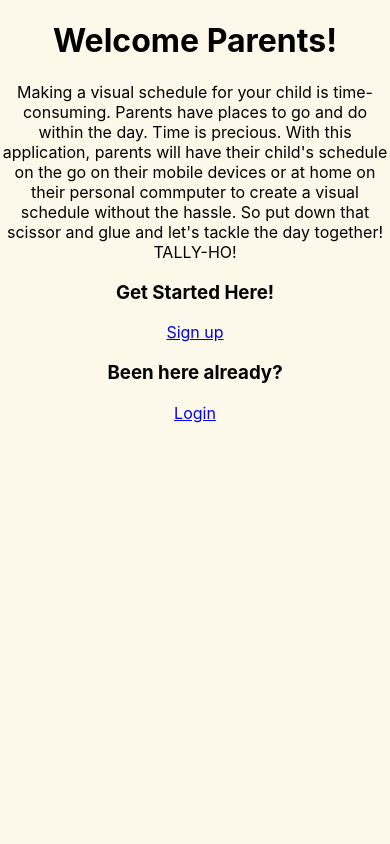
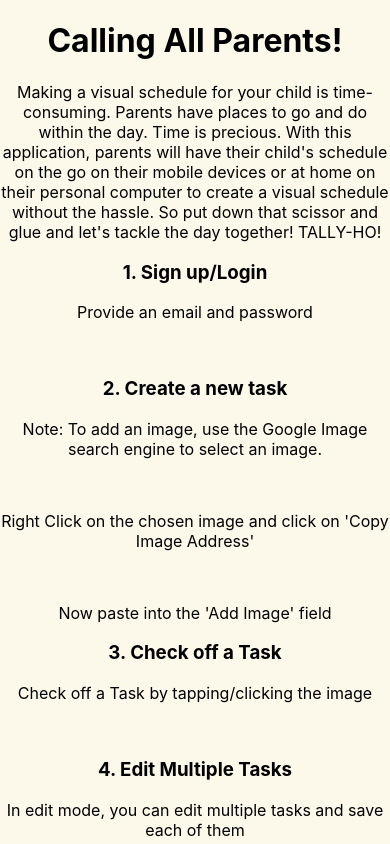
Before and after one commit to cantuus/tallyho-client, a React (Create React App) app: page / in a window 390 px wide. Shown: the top 844 px of the page. Built offline with nearby package versions, Linux system fonts and the light colour scheme.

Commit message:
added styling and media queries for Error page

```diff
--- a/src/components/LandingPage/LandingPage.js
+++ b/src/components/LandingPage/LandingPage.js
@@ -6,11 +6,36 @@ class App extends Component {
     render() {
         return (
             <div className="landing-page">
-                <h1 className="landing-page-header">Welcome Parents!</h1>
-                <p>Making a visual schedule for your child is time-consuming. Parents have places to go and do within the day. Time is precious.
-                    With this application, parents will have their child's schedule on the go on their mobile devices or at home on their personal commputer to create a visual schedule without
+
+                <h1 className="landing-page-header">Calling All Parents!</h1>
+                <p className="attention-grabber">Making a visual schedule for your child is time-consuming. Parents have places to go and do within the day. Time is precious.
+                    With this application, parents will have their child's schedule on the go on their mobile devices or at home on their personal computer to create a visual schedule without
                     the hassle. So put down that scissor and glue and let's tackle the day together! TALLY-HO!
                 </p>
+                <section className="step-one">
+                    <h3>1. Sign up/Login</h3>
+                    <p>Provide an email and password</p>
+                    <img></img>
+                </section>
+                <section className="step-two">
+                    <h3>2. Create a new task</h3>
+                    <p>Note: To add an image, use the Google Image search engine to select an image. </p>
+                    <img></img>
+                    <p>Right Click on the chosen image and click on 'Copy Image Address'</p>
+                    <img></img>
+                    <p>Now paste into the 'Add Image' field</p>
+                </section>
+                <section className="step-three">
+                    <h3>3. Check off a Task</h3>
+                    <p>Check off a Task by tapping/clicking the image</p>
+                    <img></img>
+                </section>
+                <section className="step-four">
+                    <h3>4. Edit Multiple Tasks</h3>
+                    <p>In edit mode, you can edit multiple tasks and save each of them</p>
+                    <img></img>
+                </section>
+                <section className="link-to-app">
                     <h3>
                         Get Started Here!
                 </h3>
@@ -27,6 +52,7 @@ class App extends Component {
                             Login
                         </Link>
                     </p>
+                </section>
             </div>
         )
     }
--- /dev/null
+++ b/src/components/NotFoundPage/NotFoundPage.css
@@ -0,0 +1,28 @@
+.NotFoundPage {
+    font-family: 'Acme', sans-serif;
+    margin-top: 7rem;
+    margin-left: 1rem;
+    margin-right: 1rem;
+}
+
+.oh-no-child {
+    max-height: 201px;
+}
+
+/* 800px and above; desktops */
+@media screen and (min-width: 800px) {
+.oh-no-child {
+    max-height: 300px;
+}
+
+}
+
+/* 500px and above; tablets */
+@media screen and (min-width: 500px) {
+.NotFoundPage {
+        margin-top: 10rem;
+    }
+.oh-no-child {
+        max-height: 300px;
+    }
+}
--- a/src/components/NotFoundPage/NotFoundPage.js
+++ b/src/components/NotFoundPage/NotFoundPage.js
@@ -1,11 +1,14 @@
 import React, { Component } from 'react'
+import './NotFoundPage.css'
+import child from '../../img/6057415565_b3ecdc5af8_b.jpg'
 
 export default class NotFoundPage extends Component {
   render() {
     return (
       <section className='NotFoundPage'>
         <h2 className='not-found-header'>You hit a 404 which is computer lingo for this page doesn't exist!</h2>
-        <p className='not-found-header'>Try going back to the page you were at before</p>
+        <img class="oh-no-child" src={child} alt="guilty child"></img>
+        <h3 className='not-found-header'>Try going back to the page you were at before</h3>
       </section>
     )
   }
--- a/src/routes/SideNavPage/SideNavPage.js
+++ b/src/routes/SideNavPage/SideNavPage.js
@@ -1,5 +1,4 @@
 import React, { Component } from 'react'
-import { Link } from 'react-router-dom'
 import './SideNavPage.css'
 
 
```
Also changed, not shown: src/components/LandingPage/LandingPage.css (added), src/img/6057415565_b3ecdc5af8_b.jpg (added). Lines whose indentation alone changed are shown as unchanged.
